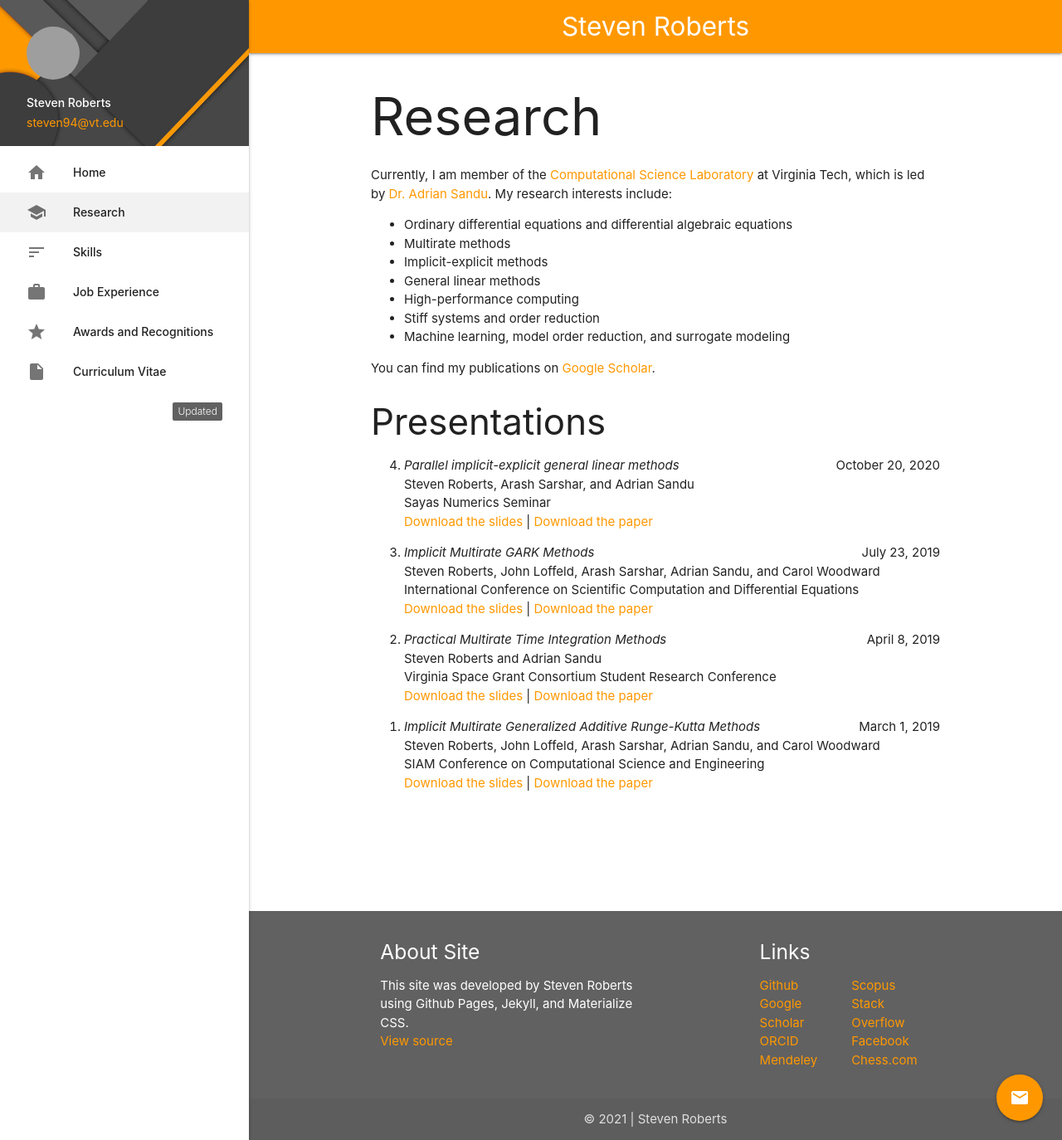
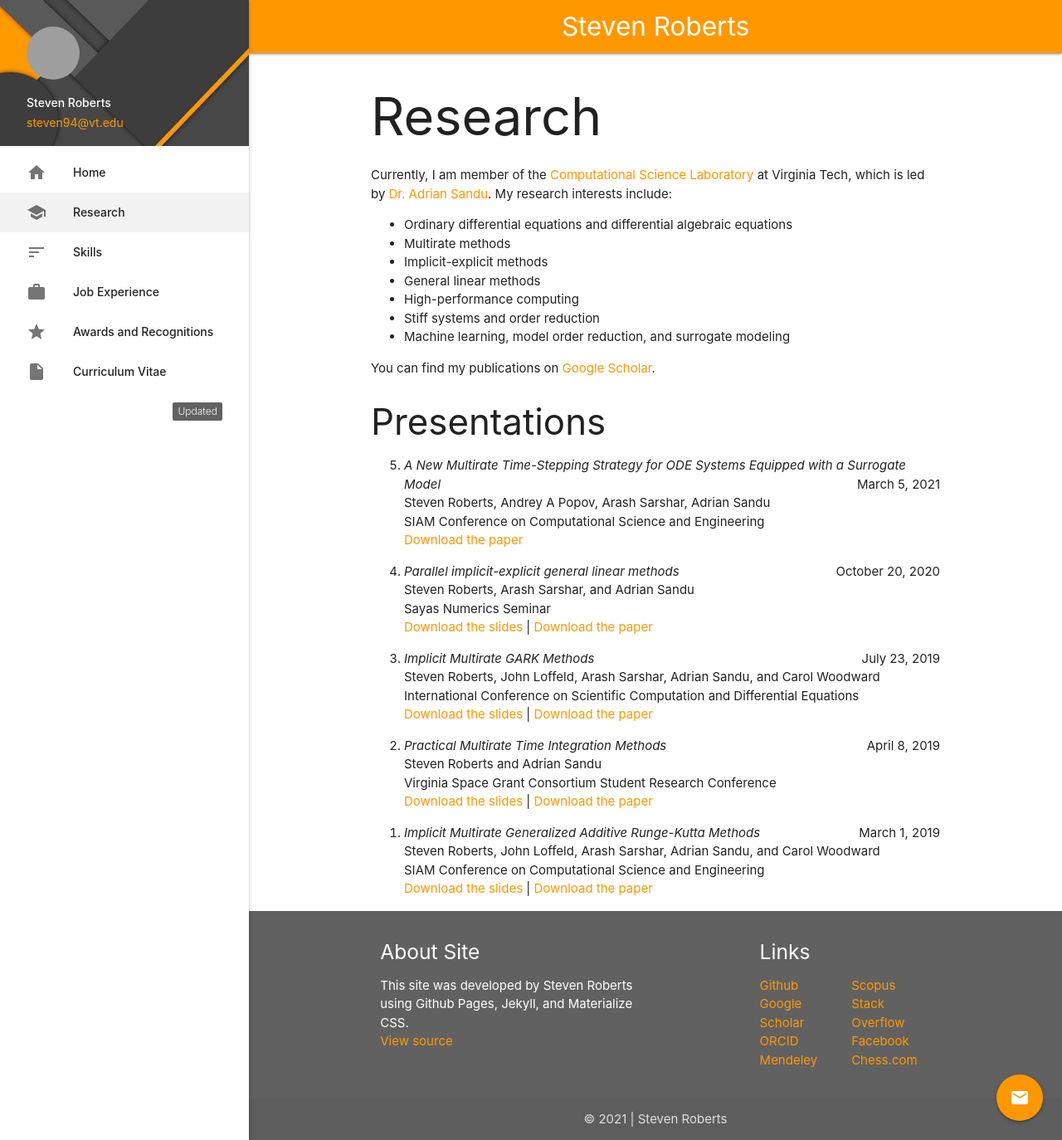
Before and after one commit to Steven-Roberts/Steven-Roberts.github.io, a Jekyll site: the page built from research.md, in a window 1280 px wide and 1374 px high. Shown: the whole window at 83% size. Built offline with Jekyll 4.4.1, drawn with Linux system fonts in a browser that asks for light colours; grey boxes are pictures that could not be loaded.

Commit message:
Add upcoming SIAM CSE conference

```diff
--- a/_includes/presentations.html
+++ b/_includes/presentations.html
@@ -13,14 +13,14 @@
       <br />
       {{ presentations.venue }}
       <br />
-      <a href="{{ presentations.slides }}">
-        Download the slides
-      </a>
+
+      {% if presentations.slides %}
+      <a href="{{ presentations.slides }}">Download the slides</a>
+      {% endif %}
 
       {% if presentations.paper %}
-      | <a href="{{ presentations.paper }}">
-        Download the paper
-      </a>
+      {% if presentations.slides %} | {% endif %}
+      <a href="{{ presentations.paper }}">Download the paper</a>
       {% endif %}
     </p>
   </li>
--- a/research.md
+++ b/research.md
@@ -4,6 +4,12 @@ title: Research
 priority: 90
 icon: school
 presentations:
+  - title: A New Multirate Time-Stepping Strategy for ODE Systems Equipped with a Surrogate Model
+    authors: Steven Roberts, Andrey A Popov, Arash Sarshar, Adrian Sandu
+    venue: SIAM Conference on Computational Science and Engineering
+    date: March 5, 2021
+    paper: https://arxiv.org/abs/2011.03688
+
   - title: Parallel implicit-explicit general linear methods
     authors: Steven Roberts, Arash Sarshar, and Adrian Sandu
     venue: Sayas Numerics Seminar
@@ -16,7 +22,7 @@ presentations:
     venue: International Conference on Scientific Computation and Differential Equations
     date: July 23, 2019
     slides: /presentations/SciCADE-implicit-MrGARK.pdf
-    paper: https://arxiv.org/pdf/1910.14079.pdf
+    paper: https://doi.org/10.1007/s10915-020-01400-z
 
   - title: Practical Multirate Time Integration Methods
     authors: Steven Roberts and Adrian Sandu
@@ -30,7 +36,7 @@ presentations:
     venue: SIAM Conference on Computational Science and Engineering
     date: March 1, 2019
     slides: /presentations/CSE-implicit-MrGARK.pdf
-    paper: https://arxiv.org/pdf/1910.14079.pdf
+    paper: https://doi.org/10.1007/s10915-020-01400-z
 ---
 
 Currently, I am member of the [Computational Science Laboratory](http://csl.cs.vt.edu/) at Virginia Tech, which is led by [Dr. Adrian Sandu](http://people.cs.vt.edu/asandu/).  My research interests include:
```
Also changed, not shown: Gemfile.lock, 1 other file.
